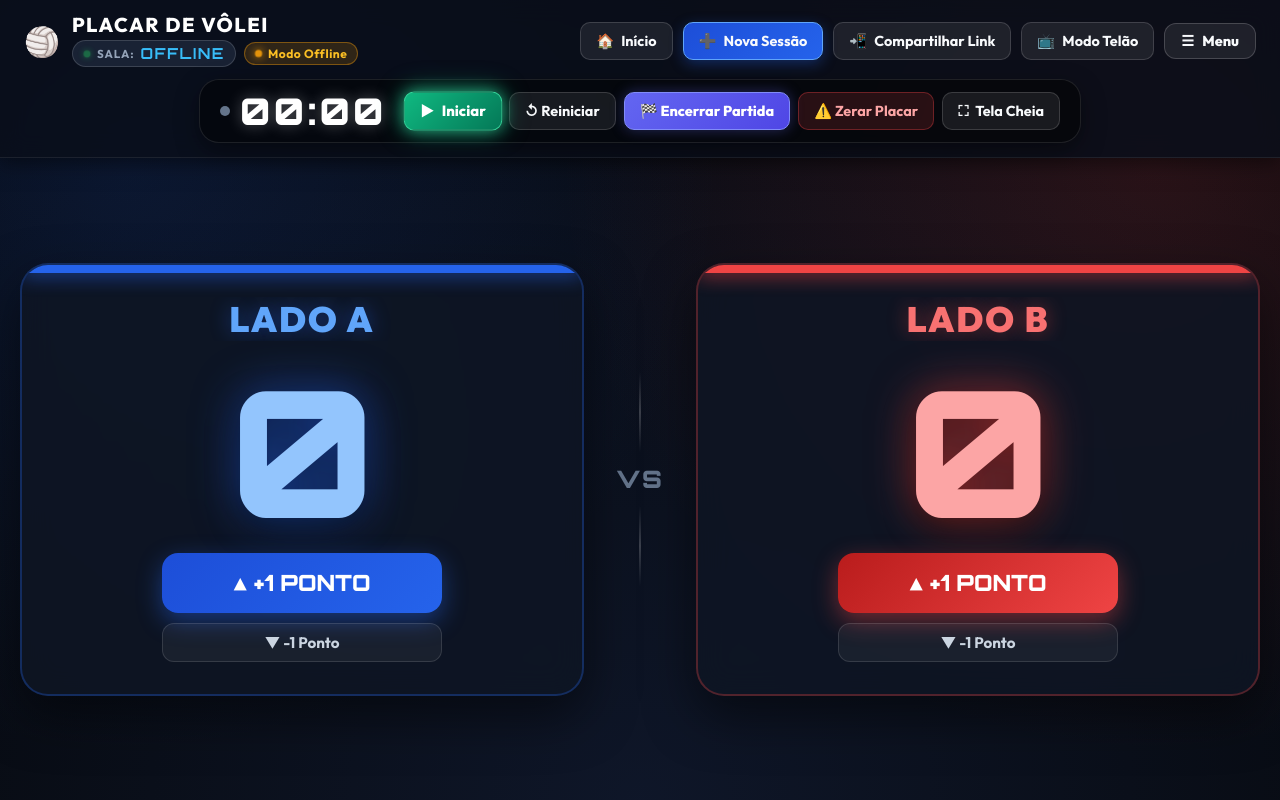
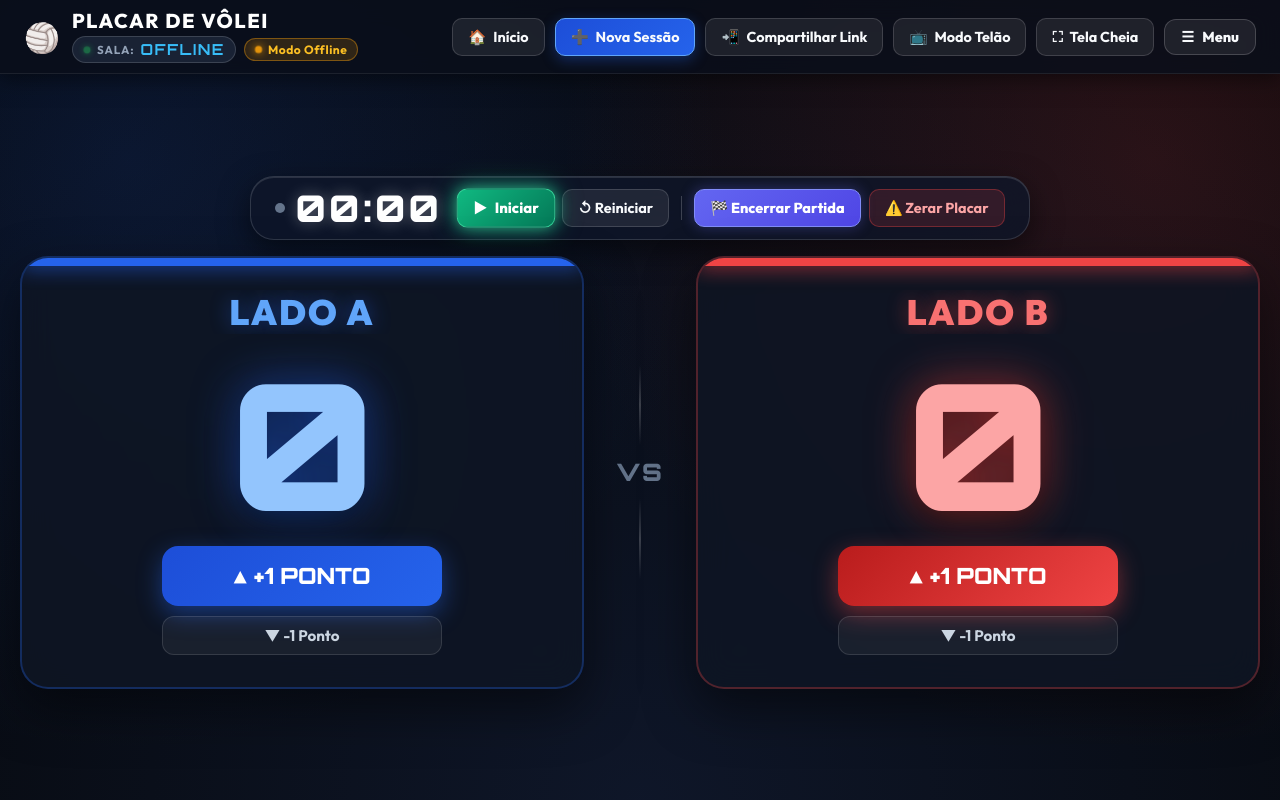
Before and after one commit to luiz314/placar_champions, a website: page public/index.html in a window 1280 px wide. Drawn offline with Linux system fonts and the light colour scheme; no server answers.

Commit message:
feat: centralizar cronometro e controles de partida diretamente acima dos placares

```diff
--- a/public/css/style.css
+++ b/public/css/style.css
@@ -45,11 +45,10 @@ body {
    BARRA SUPERIOR & CRONÔMETRO
    ============================================================ */
 .app-header {
-  padding: 14px 24px;
-  display: flex;
-  flex-direction: column;
-  align-items: center;
-  gap: 12px;
+  padding: 10px 24px;
+  display: flex;
+  align-items: center;
+  justify-content: center;
   background: rgba(10, 15, 26, 0.85);
   backdrop-filter: blur(12px);
   border-bottom: 1px solid var(--bg-card-border);
@@ -272,16 +271,17 @@ body {
   color: #7dd3fc;
 }
 
-/* CONTAINER DO CRONÔMETRO */
+/* CONTAINER DO CRONÔMETRO CENTRALIZADO */
 .timer-container {
   display: flex;
   align-items: center;
-  gap: 18px;
-  background: rgba(0, 0, 0, 0.5);
-  padding: 8px 20px;
-  border-radius: 20px;
-  border: 1px solid rgba(255, 255, 255, 0.1);
-  box-shadow: 0 8px 24px rgba(0, 0, 0, 0.4);
+  gap: 16px;
+  background: rgba(15, 23, 42, 0.78);
+  backdrop-filter: blur(16px);
+  padding: 8px 24px;
+  border-radius: 24px;
+  border: 1px solid rgba(255, 255, 255, 0.14);
+  box-shadow: 0 10px 30px rgba(0, 0, 0, 0.5), inset 0 1px 0 rgba(255, 255, 255, 0.12);
   flex-wrap: wrap;
   justify-content: center;
 }
@@ -322,6 +322,13 @@ body {
   align-items: center;
   gap: 8px;
   flex-wrap: wrap;
+}
+
+.timer-controls-separator {
+  width: 1px;
+  height: 24px;
+  background: rgba(255, 255, 255, 0.2);
+  margin: 0 4px;
 }
 
 /* BOTÕES DE CONTROLE GERAIS */
@@ -466,12 +473,14 @@ body {
 .scoreboard-main {
   flex: 1;
   display: flex;
+  flex-direction: column;
   align-items: center;
   justify-content: center;
-  padding: 20px;
+  padding: 14px 20px 24px 20px;
   max-width: 1400px;
   margin: 0 auto;
   width: 100%;
+  gap: 16px;
 }
 
 .scoreboard-grid {
@@ -1986,10 +1995,12 @@ body.body-tv-mode .score-digit {
   .scoreboard-main {
     flex: 1;
     display: flex;
-    align-items: stretch;
+    flex-direction: column;
+    align-items: center;
     padding: 4px 10px 6px 10px;
     min-height: 0;
     overflow: hidden;
+    gap: 4px;
   }
 
   .scoreboard-grid {
--- a/public/index.html
+++ b/public/index.html
@@ -58,6 +58,11 @@
           <span class="action-text" id="tvModeText">Modo Telão</span>
         </button>
 
+        <button type="button" class="btn btn-action-pill" id="btnFullscreen" title="Alternar Modo Tela Cheia">
+          <span id="fullscreenIcon">⛶</span>
+          <span class="action-text" id="fullscreenText">Tela Cheia</span>
+        </button>
+
         <!-- MENU DROPDOWN -->
         <div class="menu-container">
           <button type="button" class="btn btn-menu" id="btnMenuToggle" title="Abrir Menu">
@@ -95,34 +100,6 @@
         </div>
       </div>
     </div>
-
-    <!-- CRONÔMETRO CENTRAL E CONTROLES DE PARTIDA -->
-    <div class="timer-container" id="timerContainer">
-      <div class="timer-box">
-        <span class="timer-dot" id="timerDot"></span>
-        <div class="timer-display" id="timerDisplay">00:00</div>
-      </div>
-
-      <div class="timer-controls" id="timerControls">
-        <button type="button" class="btn btn-timer-toggle" id="btnTimerToggle" title="Iniciar/Pausar cronômetro">
-          <span id="timerToggleIcon">▶</span>
-          <span id="timerToggleText">Iniciar</span>
-        </button>
-        <button type="button" class="btn" id="btnTimerRestart" title="Zerar cronômetro">
-          <span>↺ Reiniciar</span>
-        </button>
-        <button type="button" class="btn btn-finish-match" id="btnFinishMatch" title="Salvar resultado e iniciar nova partida">
-          <span>🏁 Encerrar Partida</span>
-        </button>
-        <button type="button" class="btn btn-reset-match" id="btnScoreReset" title="Zerar os pontos das duas equipes">
-          <span>⚠️ Zerar Placar</span>
-        </button>
-        <button type="button" class="btn" id="btnFullscreen" title="Alternar Modo Tela Cheia">
-          <span id="fullscreenIcon">⛶</span>
-          <span id="fullscreenText">Tela Cheia</span>
-        </button>
-      </div>
-    </div>
   </header>
 
   <!-- BANNER TOAST DE STATUS DE REDE (ONLINE / OFFLINE) -->
@@ -139,6 +116,32 @@
 
   <!-- CORPO PRINCIPAL DO PLACAR -->
   <main class="scoreboard-main">
+
+    <!-- CRONÔMETRO CENTRAL E CONTROLES DE PARTIDA (ACIMA DOS PLACARES) -->
+    <div class="timer-container" id="timerContainer">
+      <div class="timer-box">
+        <span class="timer-dot" id="timerDot"></span>
+        <div class="timer-display" id="timerDisplay">00:00</div>
+      </div>
+
+      <div class="timer-controls" id="timerControls">
+        <button type="button" class="btn btn-timer-toggle" id="btnTimerToggle" title="Iniciar/Pausar cronômetro">
+          <span id="timerToggleIcon">▶</span>
+          <span id="timerToggleText">Iniciar</span>
+        </button>
+        <button type="button" class="btn btn-timer-restart" id="btnTimerRestart" title="Zerar cronômetro">
+          <span>↺ Reiniciar</span>
+        </button>
+        <span class="timer-controls-separator"></span>
+        <button type="button" class="btn btn-finish-match" id="btnFinishMatch" title="Salvar resultado e iniciar nova partida">
+          <span>🏁 Encerrar Partida</span>
+        </button>
+        <button type="button" class="btn btn-reset-match" id="btnScoreReset" title="Zerar os pontos das duas equipes">
+          <span>⚠️ Zerar Placar</span>
+        </button>
+      </div>
+    </div>
+
     <div class="scoreboard-grid">
 
       <!-- LADO A (AZUL) -->
```
